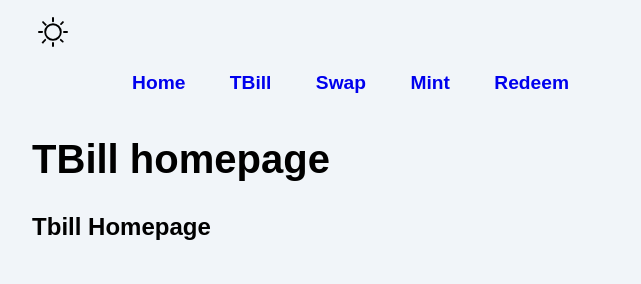
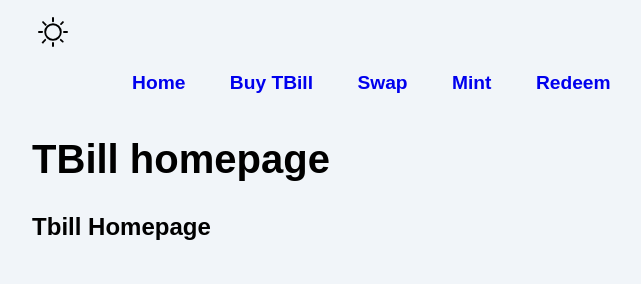
Before and after one commit to UdeRox/USTB, an Astro site in the folder ui/: page / in a window 1280 px wide. Shown: the whole page, without its empty margins (268-909 px from the left). Built offline with nearby package versions, Linux system fonts and the light colour scheme; Astro itself is replaced by a stand-in of ours; what wagmi would draw is missing.

Commit message:
Renamed the TBILL
test

```diff
--- a/ui/src/components/Navigation.astro
+++ b/ui/src/components/Navigation.astro
@@ -2,7 +2,7 @@
 ---
 <div class="nav-links">
     <a href="/">Home</a>
-    <a href="/tbill">TBill</a>
+    <a href="/tbill">Buy TBill</a>
     <a href="/swap/">Swap</a>
     <a href="/mint/">Mint</a>
     <a href="/redeem/">Redeem</a>
```
